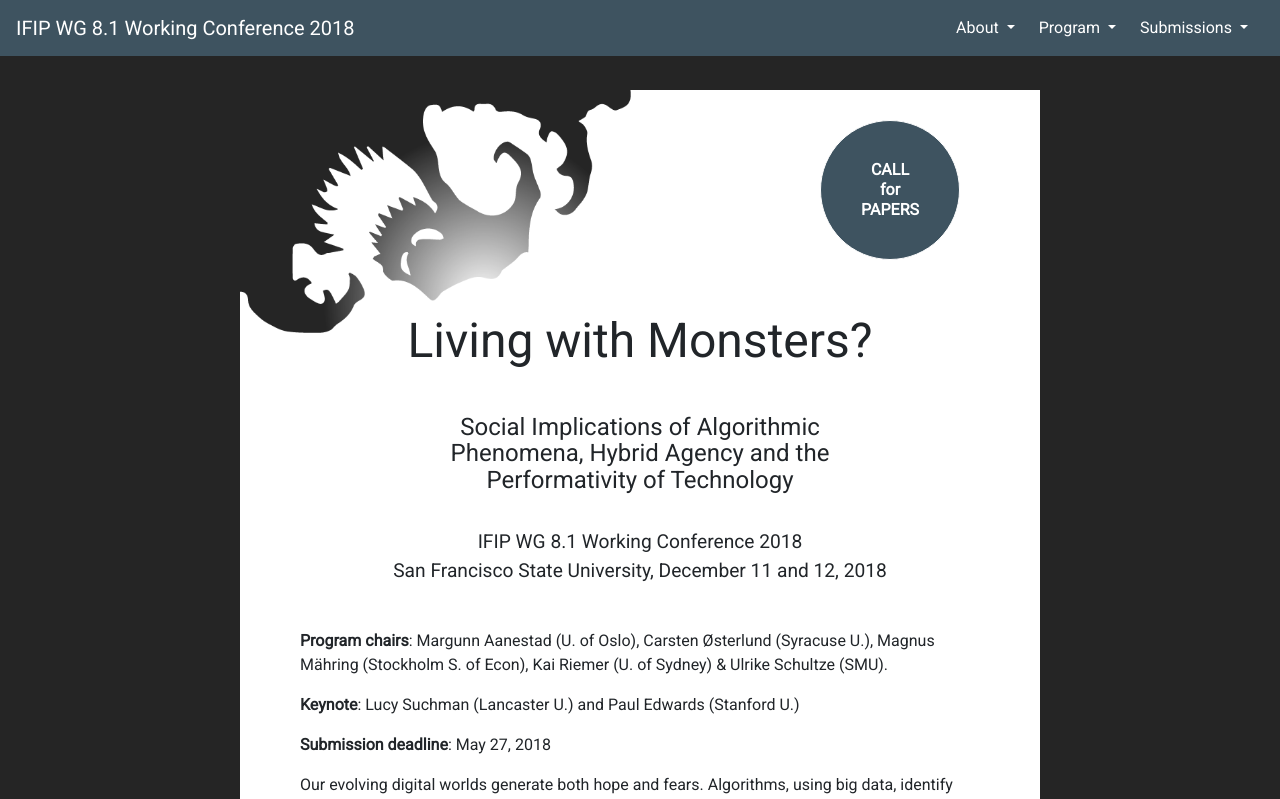
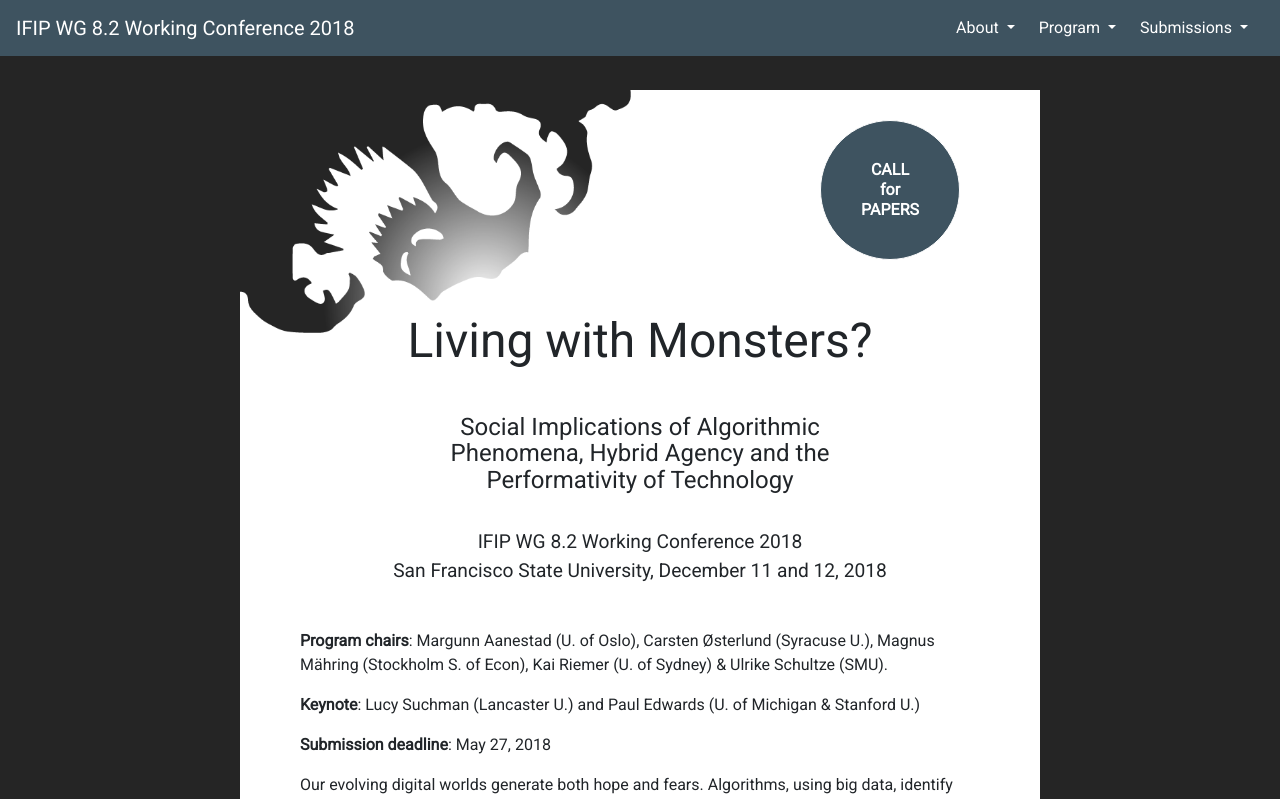
Before and after one commit to ifip82conf/ifip82conf.github.io, a Jekyll site: the page built from index.md, in a window 1280 px wide and 1351 px high. Shown: the top 799 px of the window. Built offline with Jekyll 4.4.1, drawn with Linux system fonts in a browser that asks for light colours; nearby versions of some CDN libraries.

Commit message:
New version

```diff
--- a/_includes/header.html
+++ b/_includes/header.html
@@ -1,6 +1,6 @@
 <div class="header fixed-top">
   <nav class="navbar navbar-expand-md navbar-dark bg-medium">
-    <a class="navbar-brand" href="/">IFIP WG 8.1 Working Conference 2018</a>
+    <a class="navbar-brand" href="/">IFIP WG 8.2 Working Conference 2018</a>
     <button class="navbar-toggler" type="button" data-toggle="collapse" data-target="#navbarCollapse" aria-controls="navbarCollapse" aria-expanded="false" aria-label="Toggle navigation">
         <span class="navbar-toggler-icon"></span>
       </button>
@@ -27,7 +27,7 @@
             Submissions
           </a>
           <div class="dropdown-menu dropdown-menu-right" aria-labelledby="bd-versions">
-            <a class="dropdown-item" href="/files/CPF-170506-final.pdf">Call for papers</a>
+            <a class="dropdown-item" href="/files/IFIP 8.2-2018-CFP.pdf">Call for papers</a>
           </div>
         </li>
       </ul>
--- a/_layouts/default.html
+++ b/_layouts/default.html
@@ -3,6 +3,7 @@
   <head>
     <meta charset="utf-8">
     <meta http-equiv="X-UA-Compatible" content="chrome=1">
+    <meta name="viewport" content="width=device-width, initial-scale=1, user-scalable=no">
     <title>IFIP 8.2 Working Conference</title>
     <link rel="stylesheet" href="https://maxcdn.bootstrapcdn.com/bootstrap/4.0.0-beta/css/bootstrap.min.css" integrity="sha384-/Y6pD6FV/Vv2HJnA6t+vslU6fwYXjCFtcEpHbNJ0lyAFsXTsjBbfaDjzALeQsN6M" crossorigin="anonymous">
     <link rel="stylesheet" href="{{ '/assets/css/style.css?v=' | append: site.github.build_revision | relative_url }}">
@@ -11,6 +12,7 @@
     <script src="http://code.jquery.com/jquery-3.2.1.min.js" integrity="sha256-hwg4gsxgFZhOsEEamdOYGBf13FyQuiTwlAQgxVSNgt4=" crossorigin="anonymous"></script>
     <script src="https://cdnjs.cloudflare.com/ajax/libs/popper.js/1.11.0/umd/popper.min.js" integrity="sha384-b/U6ypiBEHpOf/4+1nzFpr53nxSS+GLCkfwBdFNTxtclqqenISfwAzpKaMNFNmj4" crossorigin="anonymous"></script>
     <script src="https://maxcdn.bootstrapcdn.com/bootstrap/4.0.0-beta/js/bootstrap.min.js" integrity="sha384-h0AbiXch4ZDo7tp9hKZ4TsHbi047NrKGLO3SEJAg45jXxnGIfYzk4Si90RDIqNm1" crossorigin="anonymous"></script>
+    {% include analytics.html %}
 
     <!--[if lt IE 9]>
       <script src="//html5shiv.googlecode.com/svn/trunk/html5.js"></script>
@@ -18,9 +20,6 @@
     <!--[if lt IE 8]>
     <link rel="stylesheet" href="{{ '/assets/css/ie.css' | relative_url }}">
     <![endif]-->
-
-    <meta name="viewport" content="width=device-width, initial-scale=1, user-scalable=no">
-
   </head>
   <body>
     {% include header.html %}
--- a/_layouts/frontpage.html
+++ b/_layouts/frontpage.html
@@ -3,6 +3,8 @@
   <head>
     <meta charset="utf-8">
     <meta http-equiv="X-UA-Compatible" content="chrome=1">
+    <meta name="viewport" content="width=device-width, initial-scale=1, user-scalable=no">
+
     <title>IFIP 8.2 Working Conference</title>
     <link rel="stylesheet" href="https://maxcdn.bootstrapcdn.com/bootstrap/4.0.0-beta/css/bootstrap.min.css" integrity="sha384-/Y6pD6FV/Vv2HJnA6t+vslU6fwYXjCFtcEpHbNJ0lyAFsXTsjBbfaDjzALeQsN6M" crossorigin="anonymous">
     <link rel="stylesheet" href="{{ '/assets/css/style.css?v=' | append: site.github.build_revision | relative_url }}">
@@ -11,22 +13,19 @@
     <script src="http://code.jquery.com/jquery-3.2.1.min.js" integrity="sha256-hwg4gsxgFZhOsEEamdOYGBf13FyQuiTwlAQgxVSNgt4=" crossorigin="anonymous"></script>
     <script src="https://cdnjs.cloudflare.com/ajax/libs/popper.js/1.11.0/umd/popper.min.js" integrity="sha384-b/U6ypiBEHpOf/4+1nzFpr53nxSS+GLCkfwBdFNTxtclqqenISfwAzpKaMNFNmj4" crossorigin="anonymous"></script>
     <script src="https://maxcdn.bootstrapcdn.com/bootstrap/4.0.0-beta/js/bootstrap.min.js" integrity="sha384-h0AbiXch4ZDo7tp9hKZ4TsHbi047NrKGLO3SEJAg45jXxnGIfYzk4Si90RDIqNm1" crossorigin="anonymous"></script>
-
+    {% include analytics.html %}
     <!--[if lt IE 9]>
       <script src="//html5shiv.googlecode.com/svn/trunk/html5.js"></script>
     <![endif]-->
     <!--[if lt IE 8]>
     <link rel="stylesheet" href="{{ '/assets/css/ie.css' | relative_url }}">
     <![endif]-->
-
-    <meta name="viewport" content="width=device-width, initial-scale=1, user-scalable=no">
-
   </head>
   <body>
     {% include header.html %}
 
     <div class="container">
-        <a href="/files/CPF-170506-final.pdf" class="btn btn-primary bg-medium circle-btn">
+        <a href="/files/IFIP 8.2-2018-CFP.pdf" class="btn btn-primary bg-medium circle-btn">
           <div class="inner-circle-btn row">
             <span class="align-self-center center-horizontal">CALL </br> for </br> PAPERS</span>
           </div>
@@ -34,7 +33,7 @@
         <div id="title" class="monsterous">
             <h1 class="center-horizontal">Living with Monsters?</h1>
             <h2 class="center-horizontal">Social Implications of Algorithmic Phenomena, Hybrid Agency and the Performativity of Technology</h2>
-            <h3 class="center-horizontal">IFIP WG 8.1 Working Conference 2018</h3>
+            <h3 class="center-horizontal">IFIP WG 8.2 Working Conference 2018</h3>
             <h3 class="center-horizontal">San Francisco State University, December 11 and 12, 2018</h3>
         </div>
         <div class="content">
@@ -46,16 +45,5 @@
   </div>
 
   {% include footer.html %}
-
-    {% if site.google_analytics %}
-      <script type="text/javascript">
-        (function(i,s,o,g,r,a,m){i['GoogleAnalyticsObject']=r;i[r]=i[r]||function(){
-        (i[r].q=i[r].q||[]).push(arguments)},i[r].l=1*new Date();a=s.createElement(o),
-        m=s.getElementsByTagName(o)[0];a.async=1;a.src=g;m.parentNode.insertBefore(a,m)
-        })(window,document,'script','//www.google-analytics.com/analytics.js','ga');
-        ga('create', '{{ site.google_analytics }}', 'auto');
-        ga('send', 'pageview');
-      </script>
-    {% endif %}
   </body>
 </html>
--- a/index.md
+++ b/index.md
@@ -6,7 +6,7 @@ title: IFIP 8.2 2018
 **Program chairs**: Margunn Aanestad (U. of Oslo), Carsten Østerlund (Syracuse U.), Magnus Mähring (Stockholm S. of Econ),
 Kai Riemer (U. of Sydney) & Ulrike Schultze (SMU).
 
-**Keynote**: Lucy Suchman (Lancaster U.) and Paul Edwards (Stanford U.)
+**Keynote**: Lucy Suchman (Lancaster U.) and Paul Edwards (U. of Michigan & Stanford U.)
 
 **Submission deadline**: May 27, 2018
 
@@ -21,7 +21,7 @@ the ability to control any given technology is increasingly limited. Stock marke
 algorithmic trading, are highly visible examples of such algorithmic phenomena (Scott and Orlikowski 2014).
 Have the things we have made become out-of-control juggernauts? Are we living with monsters?
 
-IFIP WG 8.2 has a distinguished history in shaping research agendas around information technology and organisation. For the 2018 working conference, we [call for papers](/files/CPF-170506-final.pdf) from scholars studying information technology and related practices to reflect on the worlds that we help create through our
+IFIP WG 8.2 has a distinguished history in shaping research agendas around information technology and organisation. For the 2018 working conference, we [call for papers](/files/IFIP 8.2-2018-CFP.pdf) from scholars studying information technology and related practices to reflect on the worlds that we help create through our
 research, debates, and teaching. The metaphor of monsters is intended to stimulate a rethinking of our orientation by compelling us to
 consider whether, when and why our creations turn against us, and
 with what implications.
```
Also changed, not shown: _includes/analytics.html (added, +9 -0 lines), committees.md (+1 -1 lines), 2 other files.
